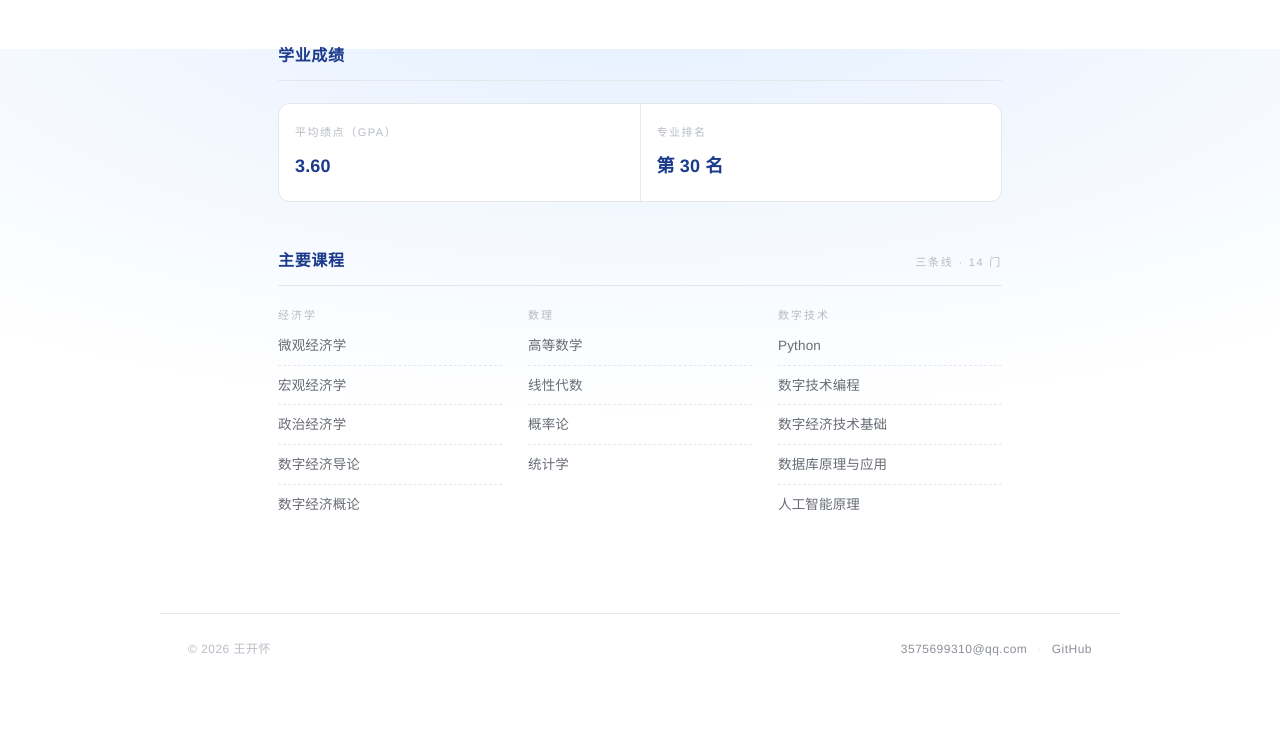
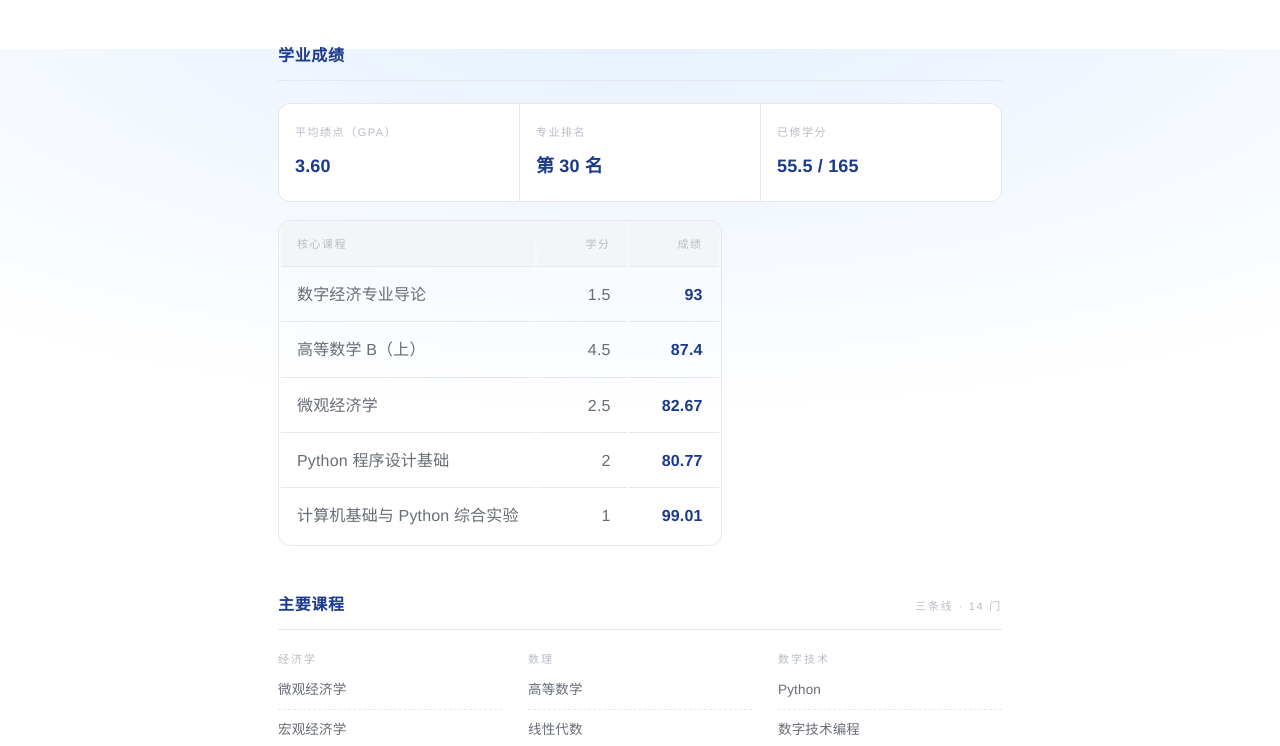
Before and after one commit to cr649stu/cr649stu.github.io, a plain HTML site: page education.html in a window 1280 px wide. Shown: the part 751-1497 px from the top of the page. Before the commit the page ends 1452 px from the top, so only its background shows below. Drawn offline with Linux system fonts and the light colour scheme.

Commit message:
Add files via upload

```diff
--- a/education.html
+++ b/education.html
@@ -71,7 +71,21 @@
     <ul class="grade-grid">
       <li><span>平均绩点（GPA）</span><b>3.60</b></li>
       <li><span>专业排名</span><b>第 30 名</b></li>
+      <li><span>已修学分</span><b>55.5 / 165</b></li>
     </ul>
+
+    <table class="course-table">
+      <thead>
+        <tr><th>核心课程</th><th>学分</th><th>成绩</th></tr>
+      </thead>
+      <tbody>
+        <tr><td>数字经济专业导论</td><td>1.5</td><td>93</td></tr>
+        <tr><td>高等数学 B（上）</td><td>4.5</td><td>87.4</td></tr>
+        <tr><td>微观经济学</td><td>2.5</td><td>82.67</td></tr>
+        <tr><td>Python 程序设计基础</td><td>2</td><td>80.77</td></tr>
+        <tr><td>计算机基础与 Python 综合实验</td><td>1</td><td>99.01</td></tr>
+      </tbody>
+    </table>
   </section>
 
   <section class="courses">
--- a/style.css
+++ b/style.css
@@ -748,3 +748,44 @@ a { color: inherit; text-decoration: none; }
 .home-contact span {
   color: var(--gray-line);
 }
+/* 核心课程成绩表 */
+.course-table {
+  margin-top: 18px;
+  border: 1px solid var(--gray-line);
+  border-radius: 12px;
+  overflow: hidden;
+}
+.course-table table {
+  width: 100%;
+  border-collapse: collapse;
+  font-size: 13.5px;
+}
+.course-table th,
+.course-table td {
+  padding: 11px 16px;
+  text-align: left;
+  border-bottom: 1px solid var(--gray-line);
+  color: var(--gray-body);
+}
+.course-table tr:last-child td { border-bottom: 0; }
+.course-table th {
+  font-size: 11px;
+  font-weight: 500;
+  letter-spacing: .14em;
+  color: var(--gray-faint);
+  background: var(--gray-soft);
+}
+.course-table td:nth-child(2),
+.course-table td:nth-child(3),
+.course-table th:nth-child(2),
+.course-table th:nth-child(3) {
+  text-align: right;
+  width: 90px;
+  font-variant-numeric: tabular-nums;
+}
+.course-table td:nth-child(3) { color: var(--blue); font-weight: 600; }
+
+@media (max-width: 820px) {
+  .course-table { font-size: 13px; }
+  .course-table th, .course-table td { padding: 10px 12px; }
+}
```
